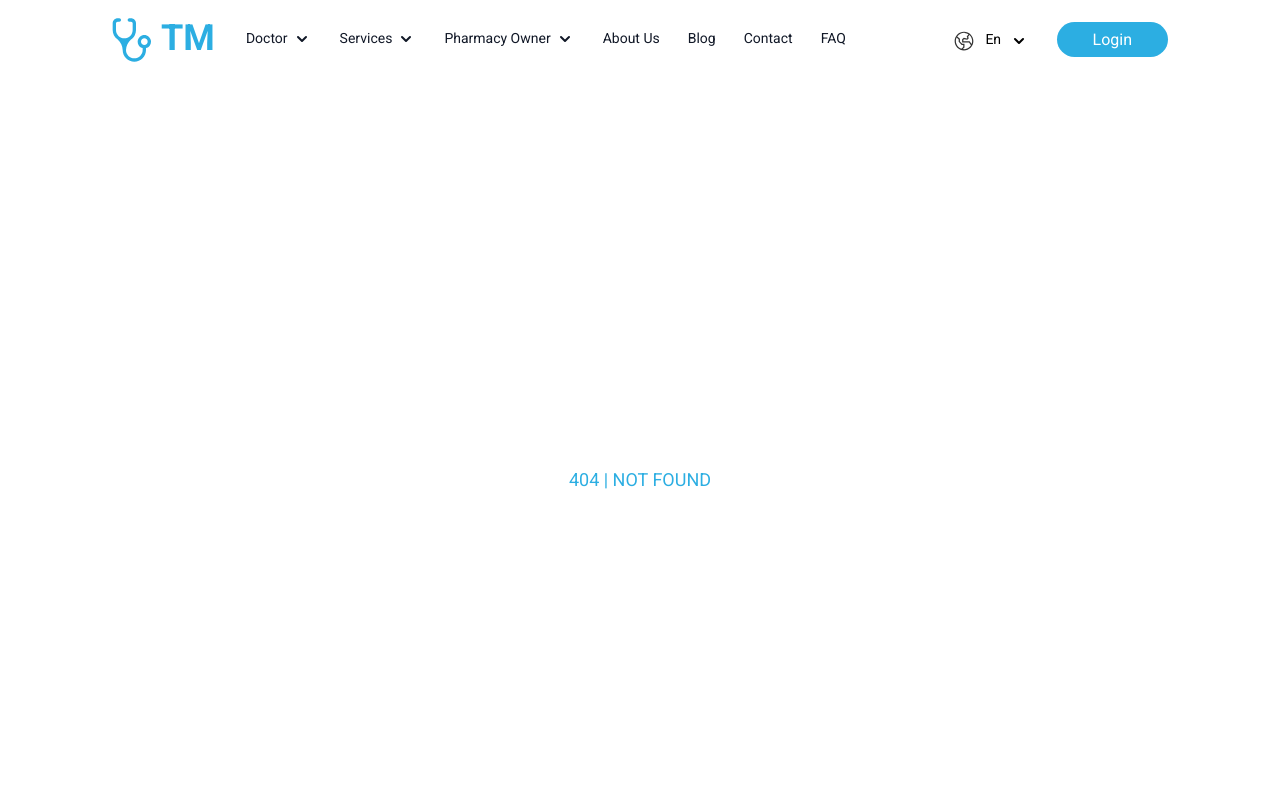
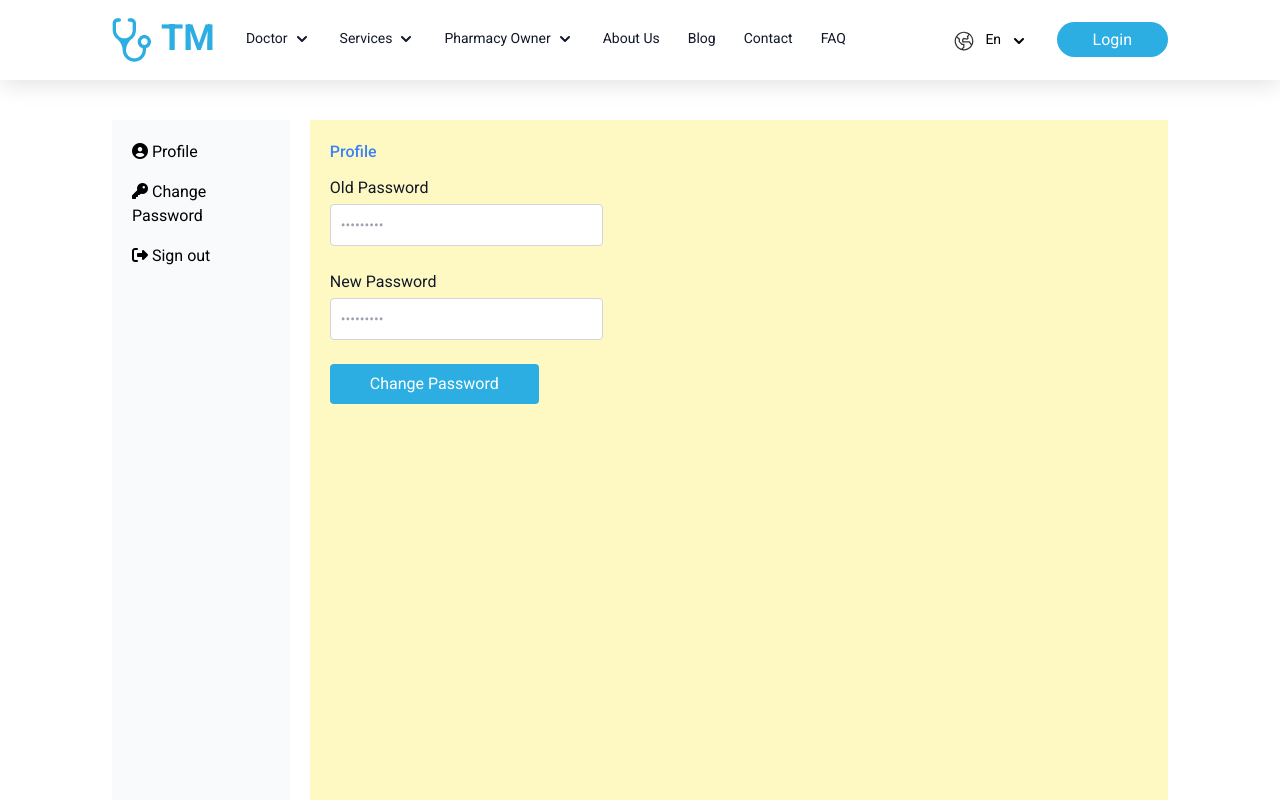
Before and after one commit to nchdatta/hm-home, a React (Create React App) app: page /profile/change-password in a window 1280 px wide. Shown: the top 800 px of the page. Built offline with nearby package versions, Linux system fonts and the light colour scheme; no server answers.

Commit message:
Dashboard page and change password functionality added.

```diff
--- a/src/App.js
+++ b/src/App.js
@@ -6,6 +6,7 @@ import Navbar from "./components/Navbar";
 import RequireAuth from "./components/RequireAuth";
 import NotFound from "./pages/ErrorPages/NotFound";
 import Home from "./pages/Home/Home";
+const Dashboard = React.lazy(() => import("./pages/Dashboard/Dashboard"));
 const Login = React.lazy(() => import("./pages/Login/Login"));
 const SignUp = React.lazy(() => import("./pages/SignUp/SignUp"));
 const Users = React.lazy(() => import("./pages/Users/Users"));
@@ -19,6 +20,7 @@ function App() {
         <Route path="/users" element={<RequireAuth><Suspense fallback={<Loading />}><Users /></Suspense></RequireAuth>} />
         <Route path="/login" element={<Suspense fallback={<Loading />}><Login /></Suspense>} />
         <Route path="/signup" element={<Suspense fallback={<Loading />}><SignUp /></Suspense>} />
+        <Route path="/profile/*" element={<Suspense fallback={<Loading />}><Dashboard /></Suspense>} />
         <Route path="*" element={<NotFound />} />
       </Routes>
       <Footer />
--- a/src/components/Navbar.js
+++ b/src/components/Navbar.js
@@ -1,5 +1,5 @@
 import React, { useState } from 'react';
-import { useAuthState, useSignOut } from 'react-firebase-hooks/auth';
+import { useAuthState } from 'react-firebase-hooks/auth';
 import { Link } from 'react-router-dom';
 import { dropdownItems, navItems } from '../utils/data';
 import auth from '../utils/firebase.init';
@@ -15,7 +15,6 @@ const lang = <svg className='inline mr-2' width="20" height="20" viewBox="0 0 20
 const Navbar = () => {
     const [isNavExpanded, setIsNavExpanded] = useState(false);
     const [user] = useAuthState(auth);
-    const [signOut] = useSignOut(auth);
 
 
     return (
@@ -37,7 +36,7 @@ const Navbar = () => {
                             <li className='cursor-pointer'>{lang} En {arrowDown}</li>
                             {
                                 user
-                                    ? <button onClick={async () => await signOut()}>Sign out</button>
+                                    ? <li><Link to='/profile'><i className="fa-solid fa-circle-user fa-lg"></i></Link></li>
                                     : <li><Link to='/login' className='border-0 outline-0 text-base font-normal py-2 px-9 text-white bg-[#2CAEE2] hover:bg-[#23a7db] rounded-[39px]'>Login</Link></li>
                             }
                         </ul>
--- /dev/null
+++ b/src/components/NewPasswordField.js
@@ -0,0 +1,12 @@
+import React from 'react';
+
+const NewPasswordField = ({ label, register }) => {
+    return (
+        <div className="w-full mb-6">
+            <label htmlFor="newpassword" className="block mb-1 text-gray-900">{label}</label>
+            <input type="password" {...register("newpassword")} id="newpassword" minLength='6' className=" outline-0 border border-gray-300 text-gray-900 text-sm rounded focus:border-[#2CAEE2] block w-full p-2.5" placeholder="•••••••••" required />
+        </div>
+    );
+};
+
+export default NewPasswordField;
--- a/src/components/PasswordField.js
+++ b/src/components/PasswordField.js
@@ -1,9 +1,9 @@
 import React from 'react';
 
-const PasswordField = ({ register }) => {
+const PasswordField = ({ label, register }) => {
     return (
         <div className="w-full mb-6">
-            <label htmlFor="password" className="block mb-1 text-gray-900 dark:text-white">Password</label>
+            <label htmlFor="password" className="block mb-1 text-gray-900">{label}</label>
             <input type="password" {...register("password")} id="password" minLength='6' className=" outline-0 border border-gray-300 text-gray-900 text-sm rounded focus:border-[#2CAEE2] block w-full p-2.5" placeholder="•••••••••" required />
         </div>
     );
--- /dev/null
+++ b/src/components/SubmitButton.js
@@ -0,0 +1,9 @@
+import React from 'react';
+
+const SubmitButton = ({ loading, value }) => {
+    return (
+        <input type='submit' value={value} className='text-white bg-[#2CAEE2] hover:bg-[#23a7db] px-10 py-2 rounded text-center cursor-pointer' disabled={loading} />
+    );
+};
+
+export default SubmitButton;
--- /dev/null
+++ b/src/pages/Dashboard/ChangePassword.js
@@ -0,0 +1,38 @@
+import React from 'react';
+import { useUpdatePassword } from 'react-firebase-hooks/auth';
+import { useForm } from 'react-hook-form';
+import { useNavigate } from 'react-router-dom';
+import NewPasswordField from '../../components/NewPasswordField';
+import PasswordField from '../../components/PasswordField';
+import SubmitButton from '../../components/SubmitButton';
+import auth from '../../utils/firebase.init';
+
+const ChangePassword = () => {
+    const { register, handleSubmit } = useForm();
+    const [updatePassword, updating] = useUpdatePassword(auth);
+    const navigate = useNavigate();
+
+    const onSubmit = async data => {
+        const { newpassword } = data;
+        const success = await updatePassword(newpassword);
+        if (success) {
+            navigate('/profile', { replace: true });
+        } else {
+            alert("There was an error changing password. Try again later!");
+        }
+    }
+
+
+    return (
+        <div>
+            <h2 className='text-md font-medium text-blue-500 mb-3'>Profile</h2>
+            <form onSubmit={handleSubmit(onSubmit)} className='w-full lg:w-1/3'>
+                <PasswordField register={register} label='Old Password' />
+                <NewPasswordField register={register} label='New Password' />
+                <SubmitButton value='Change Password' loading={updating} />
+            </form>
+        </div>
+    );
+};
+
+export default ChangePassword;
--- /dev/null
+++ b/src/pages/Dashboard/Dashboard.js
@@ -0,0 +1,38 @@
+import React, { Suspense } from 'react';
+import { NavLink, Route, Routes, useNavigate } from 'react-router-dom';
+import { useSignOut } from 'react-firebase-hooks/auth';
+import auth from '../../utils/firebase.init';
+import Loading from '../../components/Loading';
+import ChangePassword from './ChangePassword';
+const Profile = React.lazy(() => import('./Profile'));
+
+const Dashboard = () => {
+    const [signOut] = useSignOut(auth);
+    const navigate = useNavigate();
+
+    return (
+        <div className='w-full min-h-screen px-4 lg:px-28 my-10'>
+            <div className="flex flex-col lg:flex-row gap-5">
+                <div className='p-5 w-full lg:w-1/5 bg-gray-50 flex flex-row lg:flex-col flex-wrap items-start gap-4 min-h-screen'>
+                    <NavLink to="/profile" className="block hover:text-[#2CAEE2]"><i className="fa-solid fa-circle-user"></i> Profile</NavLink>
+                    <NavLink to="/profile/change-password" className="block hover:text-[#2CAEE2]"><i className="fa-solid fa-key"></i> Change Password</NavLink>
+                    <button onClick={async () => {
+                        const success = await signOut();
+                        if (success) {
+                            navigate('/login', { replace: true });
+                        }
+                    }}>
+                        <i className="fa-solid fa-right-from-bracket"></i> Sign out</button>
+                </div>
+                <div className='p-5 w-full bg-yellow-100'>
+                    <Routes>
+                        <Route index element={<Suspense fallback={<Loading />}><Profile /></Suspense>} />
+                        <Route path='change-password' element={<Suspense fallback={<Loading />}><ChangePassword /></Suspense>} />
+                    </Routes>
+                </div>
+            </div>
+        </div>
+    );
+};
+
+export default Dashboard;
--- /dev/null
+++ b/src/pages/Dashboard/Profile.js
@@ -0,0 +1,25 @@
+import React from 'react';
+
+const Profile = () => {
+    return (
+        <div>
+            <h2 className='text-md font-medium text-blue-500'>Profile</h2>
+            <div>
+                <div className="inline-flex overflow-hidden relative justify-center items-center w-28 h-28 bg-gray-100 rounded-full dark:bg-gray-600 my-3">
+                    <span className="text-4xl font-medium text-gray-600 dark:text-gray-300">N</span>
+                    {/* {user.photoURL ?
+                                <img src={user.photoURL} alt={user.displayName} /> :
+                                // Will display fist name 1st character
+                                <span className="text-3xl"> {user.displayName.split(" ")[0][0]} </span>} */}
+                </div>
+
+                <h2 className='mb-2 text-lg font-medium'>Nayan Chandra Datta</h2>
+                <p className='mb-1 text-sm text-gray-600'>Email: nayanchdatta02@gmail.com</p>
+                <p className='mb-1 text-sm text-gray-600'>Phone: +8801300421748</p>
+                <p className='mb-1 text-sm text-gray-600'>Country: Bangladesh</p>
+            </div>
+        </div>
+    );
+};
+
+export default Profile;
--- a/src/pages/Login/Login.js
+++ b/src/pages/Login/Login.js
@@ -5,6 +5,7 @@ import { useSignInWithEmailAndPassword } from 'react-firebase-hooks/auth';
 import auth from '../../utils/firebase.init';
 import EmailField from '../../components/EmailField';
 import PasswordField from '../../components/PasswordField';
+import SubmitButton from '../../components/SubmitButton';
 
 const Login = () => {
     const [signInWithEmailAndPassword, signing] = useSignInWithEmailAndPassword(auth);
@@ -26,8 +27,8 @@ const Login = () => {
 
                 <form className='flex flex-col items-center justify-center' onSubmit={handleSubmit(onSubmit)}>
                     <EmailField register={register} />
-                    <PasswordField register={register} />
-                    <input type='submit' value='Login' className='text-white bg-[#2CAEE2] hover:bg-[#23a7db] px-10 py-2 rounded text-center cursor-pointer' disabled={signing} />
+                    <PasswordField register={register} label='Password' />
+                    <SubmitButton value='Login' loading={signing} />
                 </form>
                 <p className='text-center text-sm mt-4'>Don't have an account? <Link to='/signup' className='text-[#2CAEE2]'>Signup now</Link> </p>
             </div>
--- a/src/pages/SignUp/SignUp.js
+++ b/src/pages/SignUp/SignUp.js
@@ -47,7 +47,7 @@ const SignUp = () => {
                 <form className='flex flex-col items-center justify-center' onSubmit={handleSubmit(onSubmit)}>
                     <NameField register={register} />
                     <EmailField register={register} />
-                    <PasswordField register={register} />
+                    <PasswordField register={register} label='Password' />
                     <input type='submit' value='Signup' className='text-white bg-[#2CAEE2] hover:bg-[#23a7db] px-10 py-2 rounded text-center cursor-pointer' disabled={creating} />
                 </form>
                 <p className='text-center text-sm mt-4'>Already have an account? <Link to='/login' className='text-[#2CAEE2]'>Login now</Link> </p>
```
